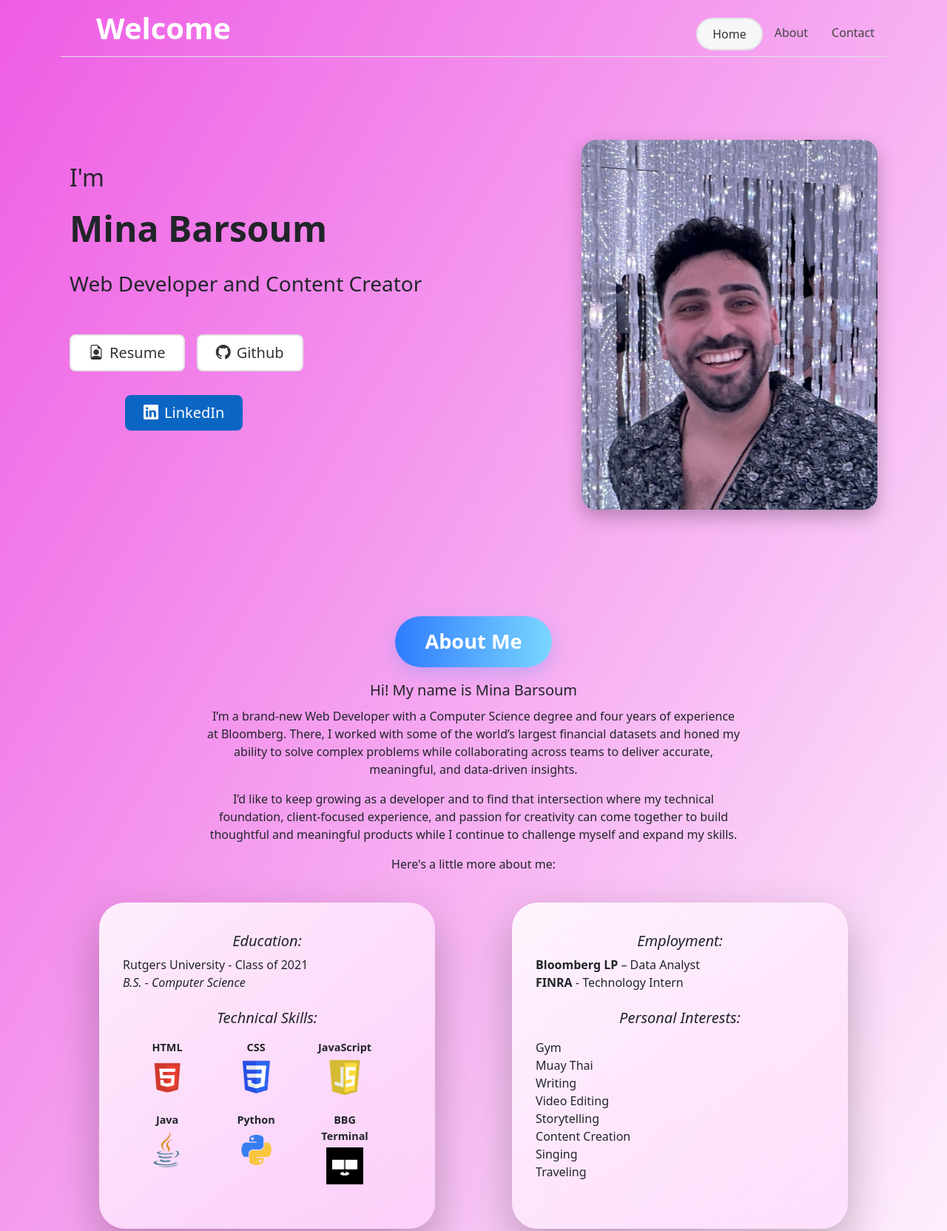
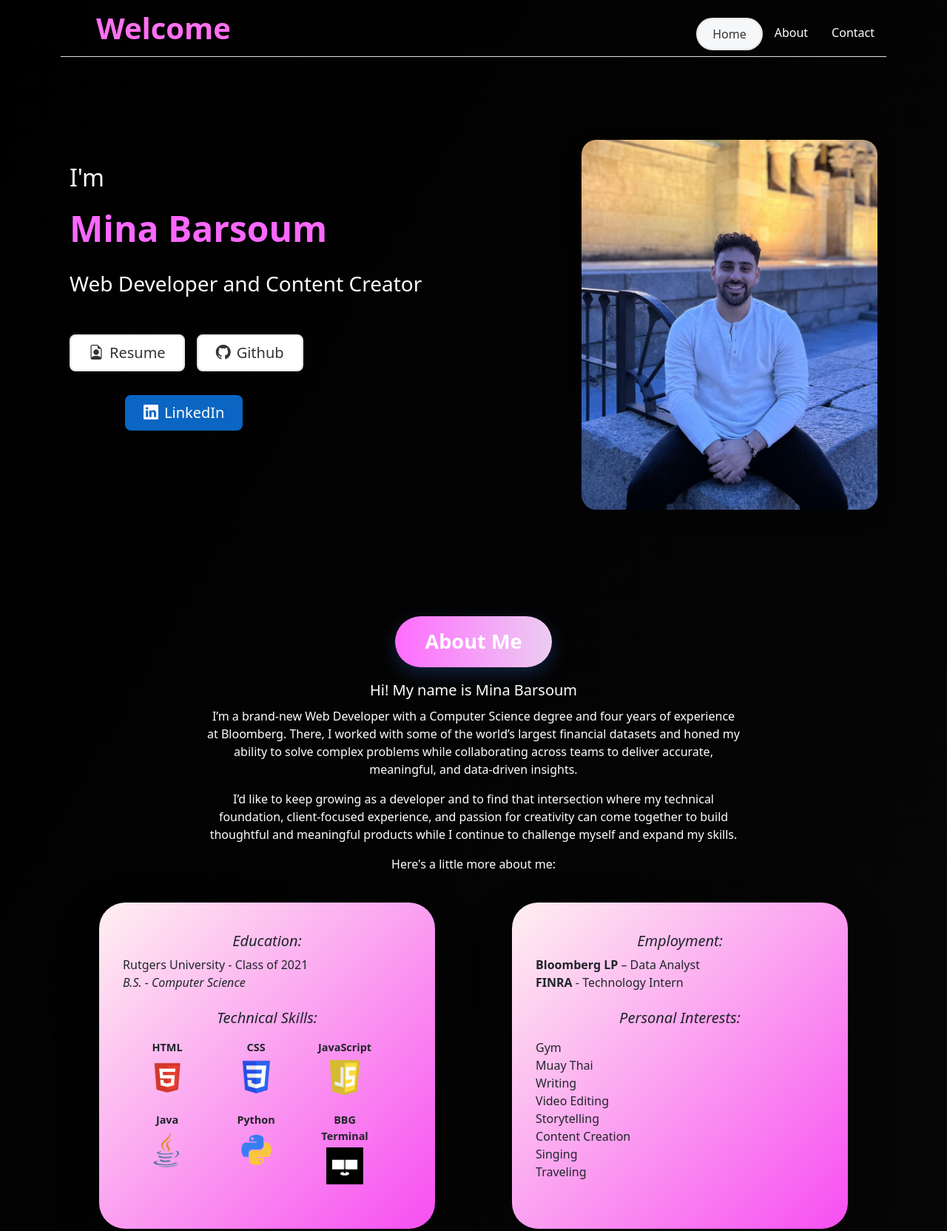
Before and after one commit to minabarsoum/my-portfolio, a plain HTML site: page index.html in a window 1280 px wide. Shown: the top 1664 px of the page at 74% size. Drawn offline with nearby package versions, Linux system fonts and the light colour scheme.

Commit message:
changed to pink and black

```diff
--- a/index.html
+++ b/index.html
@@ -20,7 +20,7 @@
                     <svg class="bi me-2" width="40" height="32" aria-hidden="true">
                         <use xlink:href="#bootstrap"></use>
                     </svg>
-                    <span style="color: white; font-size: 40px; font-weight: bold;">Welcome</span>
+                    <span style="color:#ff70f1; font-size: 40px; font-weight: bold;">Welcome</span>
                 </a>
                 <ul class="nav nav-pills">
                     <li class="nav-item"><a href="#" class="nav-link home" aria-current="page">Home</a></li>
@@ -33,11 +33,11 @@
         <div class="container col-xxl-8 px-4 py-5">
             <div class="row flex-lg-row-reverse align-items-center g-5 py-5 justify-content-between">
                 <div class="col-10 col-sm-8 col-lg-6 d-flex justify-content-end">
-                    <img src="./img/IMG_5919.jpg" class="hero-img" alt="Mina Barsoum" height="500"> </div>
+                    <img src="./img/IMG_054780.jpg" class="hero-img" alt="Mina Barsoum" height="500"> </div>
                     <div class="col-lg-6">
-                        <p class="fs-2 mb-3"> I'm</p>
-                        <h1 class="display-5 fw-bold mb-4">Mina Barsoum</h1>
-                        <p class="fs-3 mb-5">Web Developer and Content Creator </p>
+                        <p class="fs-2 mb-3" style="color:#ffffff"> I'm</p>
+                        <h1 class="display-5 fw-bold mb-4" style="color:#fa68ff">Mina Barsoum</h1>
+                        <p class="fs-3 mb-5" style="color:#ffffff">Web Developer and Content Creator </p>
                         <div class="d-grid gap-2 d-md-flex justify-content-md-start">
                             <a href="./files/Mina Barsoum Web.pdf" download class="btn btn-resume btn-lg px-4 me-md-2" target="_blank">
                                 <i class="bi bi-file-earmark-person me-2"></i>Resume
@@ -62,13 +62,13 @@
                     <!-- centered blurb -->
                     <div class="col-lg-8 text-center">
                         <div class="section-pill d-inline-block mb-3">About Me</div>
-                        <p class="lead text-center mb-2">Hi! My name is Mina Barsoum</p>
-                        <p class="text-center mb-3">I’m a brand-new Web Developer with a Computer Science degree and four years of experience at Bloomberg. There, I worked with some of the world’s largest financial datasets and honed my ability to solve complex problems while
+                        <p class="lead text-center mb-2" style="color:#ffffff">Hi! My name is Mina Barsoum</p>
+                        <p class="text-center mb-3" style="color:#ffffff">I’m a brand-new Web Developer with a Computer Science degree and four years of experience at Bloomberg. There, I worked with some of the world’s largest financial datasets and honed my ability to solve complex problems while
                         collaborating across teams to deliver accurate, meaningful, and data-driven insights.</p>
-                        <p class="text-center mb-3">I’d like to keep growing as a developer and to find that intersection where my technical foundation, client-focused
+                        <p class="text-center mb-3" style="color:#ffffff">I’d like to keep growing as a developer and to find that intersection where my technical foundation, client-focused
                         experience, and passion for creativity can come together to build thoughtful and meaningful products while I continue to
                         challenge myself and expand my skills.</p>
-                        <p class="text-center mb-3">Here's a little more about me: </p>
+                        <p class="text-center mb-3" style="color:#ffffff">Here's a little more about me: </p>
                     </div>
                     <!-- left col -->
                     <div class="about-blurb mt-4">
@@ -154,7 +154,7 @@
             <div class="container">
 
                 <div class="contact-pill">Contact me</div>
-                <p class="contact-subtitle">
+                <p class="contact-subtitle" style="color:#ffffff">
                     I am interested in any new opportunities.
                 </p>
 
--- a/style.css
+++ b/style.css
@@ -1,17 +1,18 @@
 .gradient-background {
-    background: linear-gradient(300deg, #f9faf9, #ffffff, #ee5ce4);
+    background: linear-gradient(300deg, #080808f2, #080707, #000000);
     background-size: 180% 180%;
     animation: gradient-animation 18s ease infinite;
 }
+
 .section-pill {
     display: inline-block;
     padding: 14px 40px;
     border-radius: 50px;
-    background: linear-gradient(90deg, #2f7bff 0%, #7ad6ff 100%);
+    background: linear-gradient(90deg, #ff6cfd 0%, #eccdf2 100%);
     font-size: 1.7rem;
     font-weight: 700;
     color: white;
-    backdrop-filter: blur(4px);
+    backdrop-filter: blur(2px);
     box-shadow: 0 8px 25px rgba(59, 130, 246, 0.25);
 }
 
@@ -20,16 +21,16 @@
 }
 
 .nav-link {
-    color: #444;
+    color: #ffffff;
     transition: color 0.2s ease;
 }
 
 .nav-link:hover {
-    color: #8b6cff;
+    color: #ff6cfd;
 }
 
 .nav-link.active {
-    background-color: #8b6cff;
+    background-color: #d079ff;
     color: #fff !important;
     border-radius: 999px;
     padding-inline: 1.25rem;
@@ -45,10 +46,10 @@
 }
 
 .nav-link.home:hover {
-    background-image: linear-gradient(90deg, #d46aff, #8b6cff);
+    background-image: linear-gradient(90deg, #d46aff, #ff70f1);
     color: #fff;
     border-color: transparent;
-    box-shadow: 0 8px 20px rgba(0, 0, 0, 0.15);
+    box-shadow: 0 1px 7px rgb(247, 247, 247);
     transform: translateY(-2px);
 }
 
@@ -68,7 +69,7 @@
 }
 
 .btn-resume:hover {
-    background-image: linear-gradient(90deg, #d46aff, #8b6cff);
+    background-image: linear-gradient(90deg, #d46aff, #ff70f1);
     color: #fff;
     border-color: transparent;
     box-shadow: 0 8px 20px rgba(0, 0, 0, 0.15);
@@ -83,7 +84,7 @@
 }
 
 .btn-linkedin:hover {
-    background-image: linear-gradient(90deg, #0A66C2, #8b6cff);
+    background-image: linear-gradient(90deg, #0A66C2, #ff70f1);
     color: #fff;
     box-shadow: 0 8px 20px rgba(0, 0, 0, 0.15);
     transform: translateY(-2px);
@@ -120,8 +121,8 @@
 .about-bubble {
     height: 100%;
     background: linear-gradient(135deg,
-            rgba(255, 255, 255, 0.85),
-            rgba(255, 220, 255, 0.55));
+            rgb(255, 240, 240),
+            rgba(255, 81, 249, 0.97));
     padding: 2.5rem 2rem;
     border-radius: 35px;
     box-shadow: 0 24px 60px rgba(0, 0, 0, 0.25);
@@ -187,7 +188,7 @@
     font-weight: 700;
     color: white;
     text-align: center;
-    background: linear-gradient(90deg, #2f7bff 0%, #7ad6ff 100%);
+    background: linear-gradient(90deg, #ff6cfd 0%, #eccdf2 100%);
     backdrop-filter: blur(6px);
     box-shadow: 0 10px 35px rgba(90, 130, 246, 0.25);
 }
@@ -235,7 +236,7 @@
     letter-spacing: 0.15em;
     text-transform: uppercase;
     color: #ffffff;
-    background: linear-gradient(90deg, #2f7bff 0%, #7ad6ff 100%);
+    background: linear-gradient(90deg, #ff6cfd 0%, #eccdf2 100%);
     box-shadow: 0 10px 25px rgba(47, 123, 255, 0.35);
     transition: transform 0.15s ease, box-shadow 0.15s ease, opacity 0.15s ease;
 }
```
Also changed, not shown: img/IMG_051673.jpg (added), img/IMG_054780.jpg (added).
